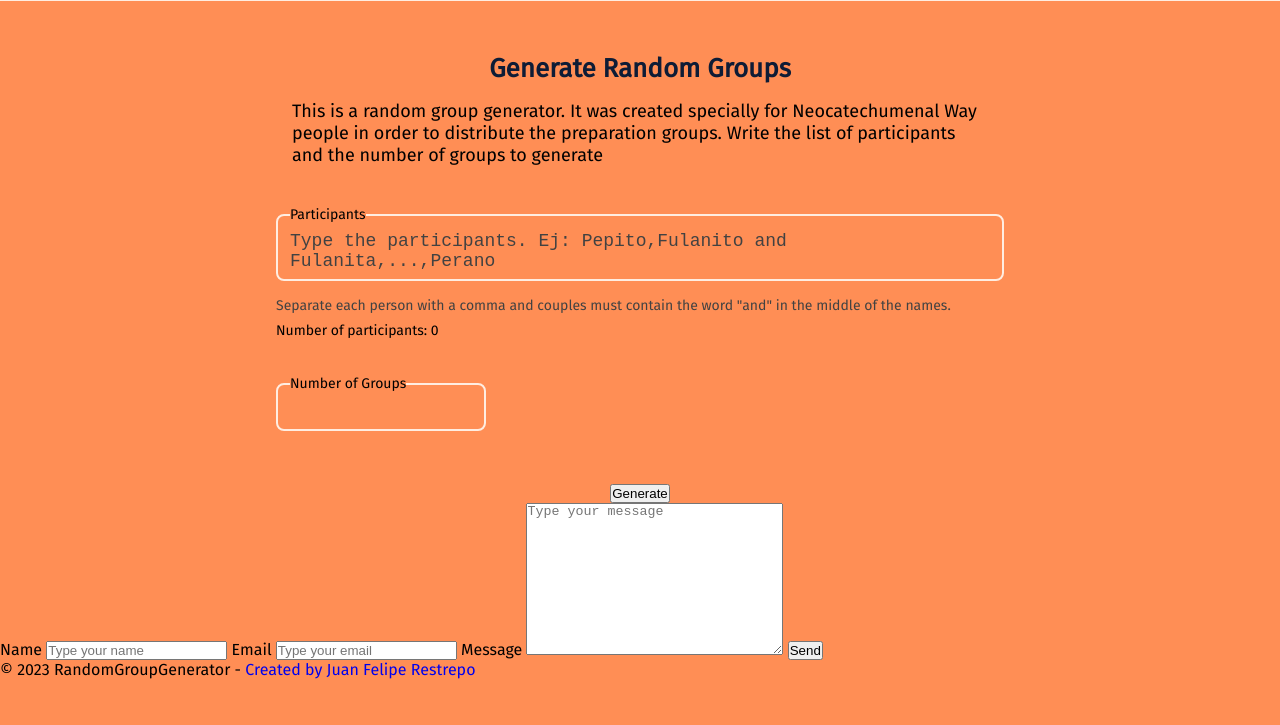
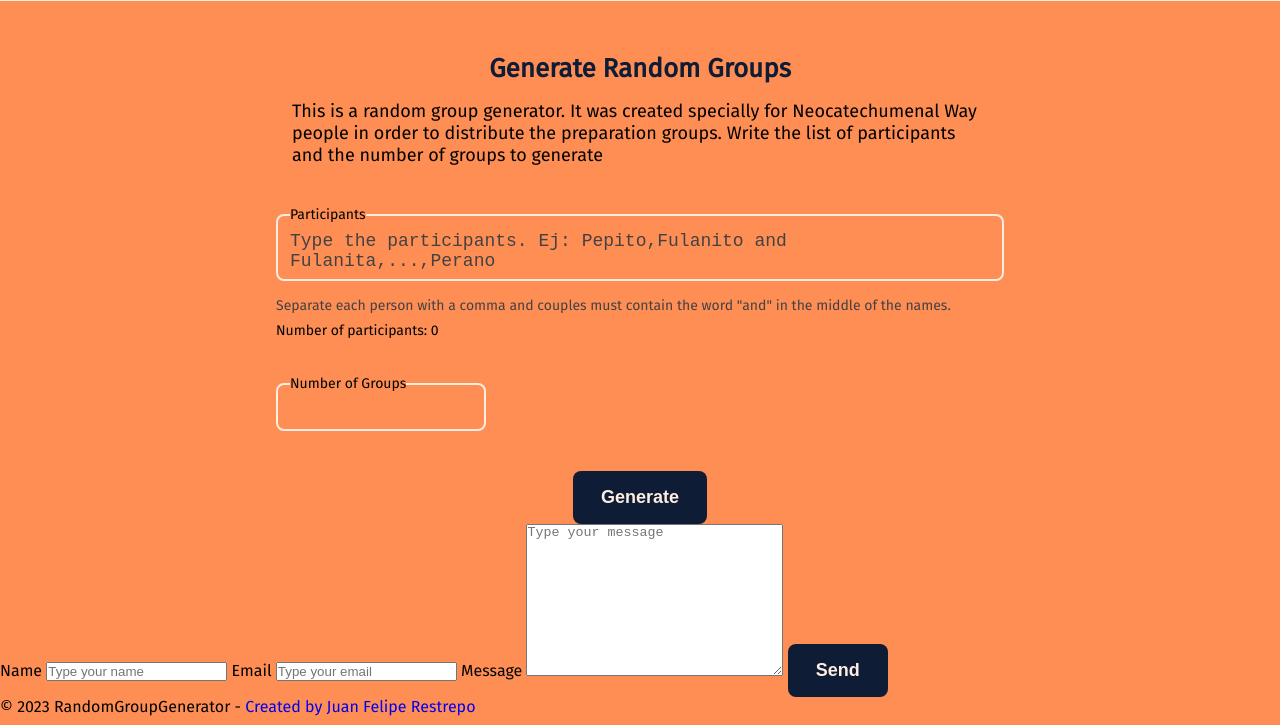
Before and after one commit to JuanFelipeRestrepoBuitrago/RandomGroupsGenerator, a plain HTML site: page index.html in a window 1280 px wide. Shown: the part 75-800 px from the top of the page. Drawn offline with Linux system fonts and the light colour scheme; a web font is replaced by a local one.

Commit message:
Buttons Style Finished
The button'style was inserted and finished

```diff
--- a/style.css
+++ b/style.css
@@ -212,7 +212,7 @@ a {
     display: flex;
     flex-direction: column;
     align-items: start;
-    margin: 20px 0;
+    margin: 20px 0 0 0;
     width: 100%;
 }
 
@@ -304,6 +304,28 @@ a {
     width: 100%;
 }
 
+.btn-container {
+    display: flex;
+    justify-content: center;
+    margin-top: 8px;
+    width: 768px;
+}
+
+.btn {
+    background-color: var(--secondary-color);
+    color: var(--light);
+    font-size: var(--md);
+    font-weight: bold;
+    padding: 16px 28px;
+    border: none;
+    border-radius: 8px;
+    cursor: pointer;
+}
+
+.btn:hover {
+    background-color: var(--secondary-color-hover);
+}
+
 @media (max-width: 768px) {
     .logo-p {
         font-size: var(--md);
@@ -331,6 +353,11 @@ a {
 
     #add-participants {
         font-size: var(--sm);
+    }
+
+    .btn-container {
+        width: 100%;
+        padding: 0 16px;
     }
 }
 
```
